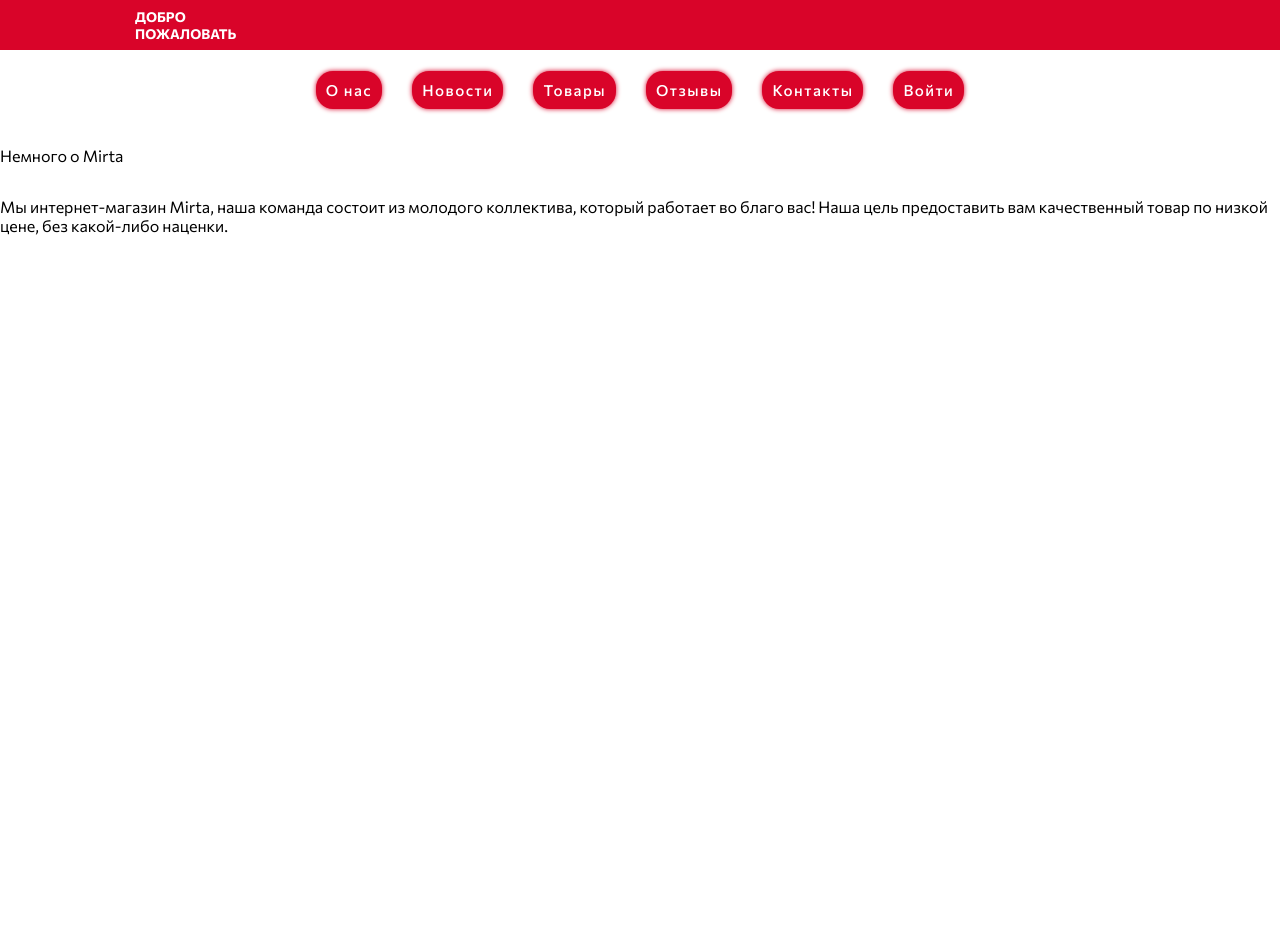
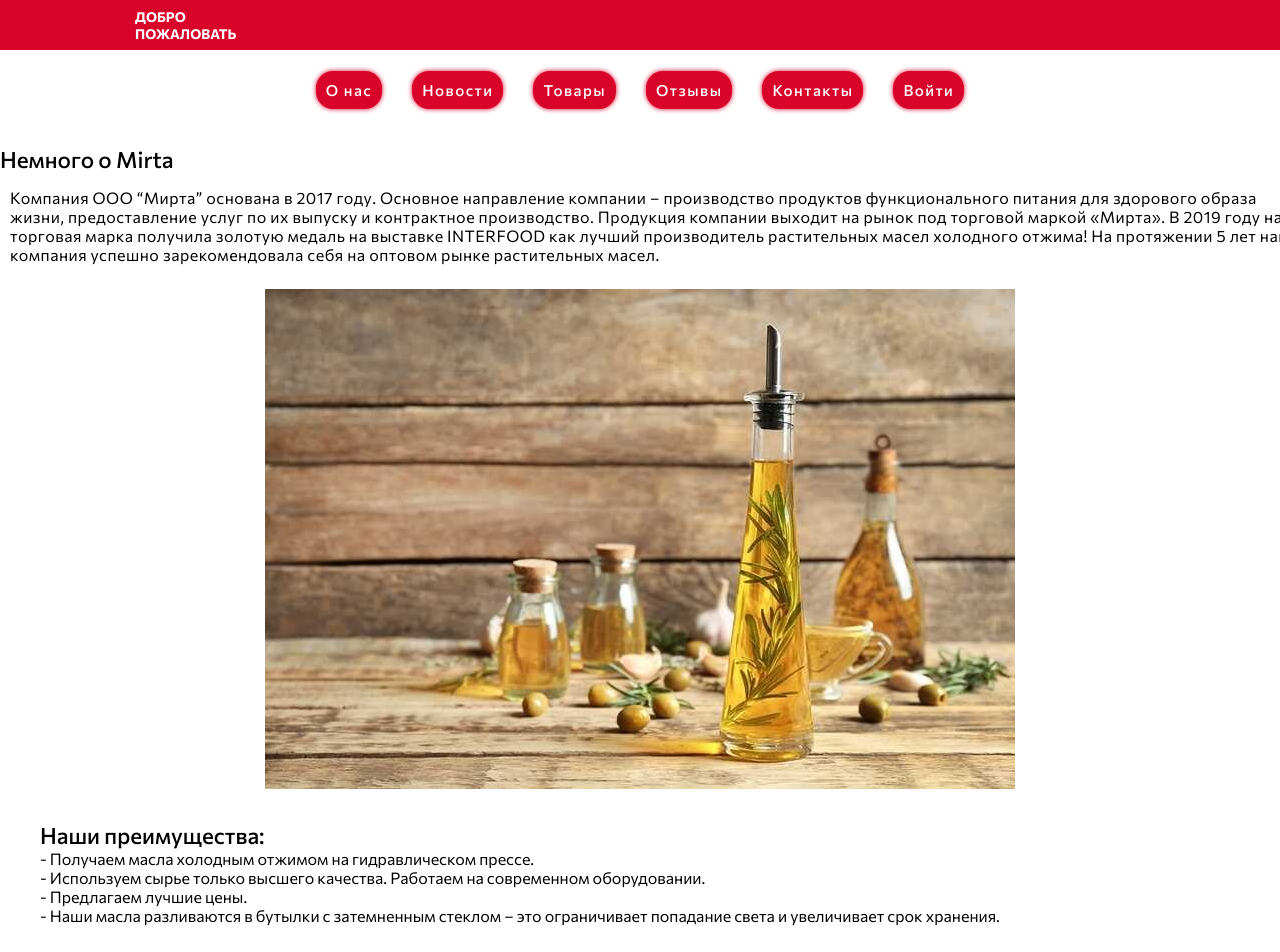
Before and after one commit to greatpersonn/marketapp, a React (Create React App) app in the folder client/: page /about in a window 1280 px wide. Shown: the top 952 px of the page. Before the commit the page ends 800 px from the top, so only its background shows below. Built offline with nearby package versions, Linux system fonts and the light colour scheme.

Commit message:
create admin panel, rework components and create new feature

```diff
--- a/client/src/components/organisms/Title.jsx
+++ b/client/src/components/organisms/Title.jsx
@@ -1,55 +1,18 @@
-import { useEffect, useState, useContext } from 'react';
-import { NavLink } from 'react-router-dom';
-
 import Logo from '../atoms/Logo';
 import Search from '../molecules/Search';
-import Create from '../templates/Create';
-import Button from '../atoms/Button';
 import Navigation from './Navigation';
-
-import { ModalContext } from '../../context/modal-context';
-import { AuthContext } from '../../context/auth-context';
 
 import './title.scss';
 
 const Title = () => {
-    const { isAddModal, setAddModal } = useContext(ModalContext);
-    const { statusLogin } = useContext(AuthContext);
-    const [user, setUser] = useState({ userimage: 'defaultUser', username: '', useremail: '', userrole: 'User' });
-
-    const handleAddProduct = () => {
-        setAddModal(prev => !prev);
-    }
-
-    useEffect(() => {
-        let data = JSON.parse(localStorage.getItem('user'));
-        setUser(data);
-    }, []);
-
     return (
-        <>
         <div className="container-title">
             <div className="title-leftside">
                 <Logo />
                 <Search />
-                    {/* {
-                        statusLogin ?
-                            (user.userrole === 'Admin' || user.userrole === 'Moderator')
-                            &&
-                            <div className="title-moder">
-                                <Button name='Добавить продукт' func={() => { handleAddProduct() }} />
-                                <NavLink to='/users'>Список пользователей</NavLink>
-                            </div>
-                            :
-                            null
-                    } */}
             </div>
             <Navigation />
         </div>
-            {
-                isAddModal && <Create />
-            }
-        </>
     );
 }
 
--- a/client/src/components/pages/Main.jsx
+++ b/client/src/components/pages/Main.jsx
@@ -11,6 +11,7 @@ import Shopcart from "../templates/Shopcart";
 import News from "../templates/News";
 import About from "../templates/About";
 import Contacts from "../templates/Contacts";
+import Admin from "../templates/Admin";
 
 import { ThemeContext } from "../../context/theme-context";
 
@@ -32,6 +33,7 @@ const Main = () => {
                     <Route path="/news" element={<News />} />
                     <Route path="/about" element={<About />} />
                     <Route path="/contacts" element={<Contacts />} />
+                    <Route path="/adminpanel" element={<Admin />} />
                 </Routes>
             </div>
         </main>
--- a/client/src/components/templates/About.jsx
+++ b/client/src/components/templates/About.jsx
@@ -8,7 +8,16 @@ const About = () => {
             <Navigation />
             <div className="container-aboutus">
                 <p>Немного о Mirta</p>
-                <p>Мы интернет-магазин Mirta, наша команда состоит из молодого коллектива, который работает во благо вас! Наша цель предоставить вам качественный товар по низкой цене, без какой-либо наценки.</p>
+                <p>Компания ООО “Мирта” основана в 2017 году. Основное направление компании – производство продуктов функционального питания для здорового образа жизни, предоставление услуг по их выпуску и контрактное производство. Продукция компании выходит на рынок под торговой маркой «Мирта». В 2019 году наша торговая марка получила золотую медаль на выставке INTERFOOD как лучший производитель растительных масел холодного отжима! На протяжении 5 лет наша компания успешно зарекомендовала себя на оптовом рынке растительных масел.</p>
+                <img src={require('../../assets/images/oil2.jpg')} alt="oilImage" />
+                <ul>
+                    Наши преимущества:
+                    <li>- Получаем масла холодным отжимом на гидравлическом прессе.</li>
+                    <li>- Используем сырье только высшего качества. Работаем на современном оборудовании.</li>
+                    <li>- Предлагаем лучшие цены.</li>
+                    <li>- Наши масла разливаются в бутылки с затемненным стеклом – это ограничивает попадание света и увеличивает срок хранения.</li>
+                </ul>
+                <img src={require('../../assets/images/oil1.jpg')} alt="oilImage" />
             </div>
         </>
     );
--- /dev/null
+++ b/client/src/components/templates/Admin.jsx
@@ -0,0 +1,68 @@
+import { useState, useEffect, useContext } from 'react';
+import { NavLink } from 'react-router-dom';
+
+import Button from '../atoms/Button';
+import Create from '../templates/Create';
+
+import { AuthContext } from '../../context/auth-context';
+import { ModalContext } from '../../context/modal-context';
+
+import './admin.scss';
+
+const Admin = () => {
+    const [isLoading, setLoading] = useState(false);
+    const [user, setUser] = useState({ userimage: 'defaultUser.png', username: '', useremail: '', userrole: 'User' });
+
+    const { statusLogin } = useContext(AuthContext);
+    const { isAddModal, setAddModal } = useContext(ModalContext);
+
+
+    const handleLoadData = async () => {
+        setLoading(true);
+
+        let userdata = JSON.parse(localStorage.getItem('user'));
+        setUser(userdata);
+
+        setLoading(false);
+    }
+
+    const handleAddProduct = () => {
+        setAddModal(prev => !prev);
+    }
+
+    useEffect(() => {
+        handleLoadData();
+    }, []);
+
+    return (
+        <>
+            <div className="container-adminpanel">
+                <p>Админ-панель</p>
+                <p>Добро пожаловать в админ-панель, {user.username}, хорошей работы!</p>
+                {
+                    statusLogin ?
+                        user.userrole === 'Admin' || user.userrole === 'Moderator' || user.userrole === 'Operator' ?
+                            <>
+                                {
+                                    <div className="title-moder">
+                                        <Button name='Добавить продукт' func={() => { handleAddProduct() }} />
+                                        <NavLink to='/users'>Список пользователей</NavLink>
+                                        <NavLink to='/orders'>Активные заказы</NavLink>
+                                    </div>
+                                }
+                            </>
+                            :
+                            <p>No hi!</p>
+                        :
+                        <p>Dou u know de way?</p>
+                }
+            </div>
+
+            {
+                isAddModal && <Create />
+            }
+        </>
+    );
+}
+
+export default Admin;
--- a/client/src/components/templates/Order.jsx
+++ b/client/src/components/templates/Order.jsx
@@ -36,7 +36,7 @@ const Order = ({ products }) => {
                 email: user.useremail,
                 ordernum: user._id.length + (Math.floor(Math.random() * 10000)),
                 orderstatus: 'Обработка',
-                orderdate: `${date.getDate()}.${date.getMonth()}.${date.getFullYear()} ${date.getHours()}:${date.getMinutes()}`
+                orderdate: `${date.getDate()}.${date.getMonth() + 1}.${date.getFullYear()} ${date.getHours()}:${date.getMinutes()}`
             }
 
             const response = await fetch('http://localhost:5000/create-user-orders', {
--- a/client/src/components/templates/Profile.jsx
+++ b/client/src/components/templates/Profile.jsx
@@ -62,7 +62,11 @@ const Profile = () => {
                                         <p>Почта: <span>{user.useremail}</span></p>
                                         <p>Роль: <span>{user.userrole}</span></p>
                                         <NavLink to="/">Главная</NavLink>
+                                        <NavLink to="/shop-cart">Корзина</NavLink>
                                         <NavLink to="/" onClick={handleLogout}>Выход</NavLink>
+                                        {
+                                            user.userrole === 'Admin' || user.userrole === 'Moderator' || user.userrole === 'Operator' ? <NavLink to='/adminpanel'>Панель сотрудника</NavLink> : null
+                                        }
                                     </div>
                                     <div className="profile-order">
                                         {
--- a/client/src/components/templates/about.scss
+++ b/client/src/components/templates/about.scss
@@ -5,4 +5,36 @@
     flex-direction: column;
     justify-content: center;
     align-items: flex-start;
+
+    p {
+        margin: 0;
+        width: 1300px;
+
+        &:nth-child(1) {
+            padding: 15px 0px;
+            font-size: 1.4rem;
+            font-weight: 500;
+        }
+
+        &:nth-child(2) {
+            padding: 0px 10px 15px;
+            letter-spacing: 0.03rem;
+        }
+    }
+
+    img {
+        margin: 0 auto;
+        padding: 10px 0px;
+    }
+
+    ul {
+        font-size: 1.4rem;
+        font-weight: 500;
+
+        li {
+            list-style: none;
+            font-size: 1rem;
+            font-weight: 400;
+        }
+    }
 }
--- /dev/null
+++ b/client/src/components/templates/admin.scss
@@ -0,0 +1,60 @@
+.container-adminpanel {
+    width: 1200px;
+
+    display: flex;
+    flex-direction: column;
+
+    p {
+        margin: 0;
+
+        &:nth-child(1) {
+            padding: 30px 0px 10px;
+            font-size: 1.4rem;
+            font-weight: 500;
+        }
+
+        &:nth-child(2) {
+            font-size: 1rem;
+            font-weight: 400;
+            letter-spacing: 0.01rem;
+        }
+    }
+
+    button {
+        margin: 15px 0px 5px;
+    }
+
+    .title-moder {
+        display: flex;
+        flex-direction: column;
+
+        a {
+            width: 150px;
+            margin: 5px 0px;
+            padding: 12px 25px;
+
+            letter-spacing: 0.09rem;
+            font-family: 'Commissioner', sans-serif;
+            font-size: 0.95rem;
+            font-weight: 500;
+            color: #fff;
+            text-decoration: none;
+
+            outline: none;
+            border: none;
+            background-color: #d90429;
+            box-shadow: 0px 0px 5px 0px #d90429;
+            border-radius: 17px;
+            transition: all 0.5s;
+
+            &:hover {
+                transition: all 0.5s;
+
+                cursor: pointer;
+                color: white;
+                background-color: #000;
+                box-shadow: 0px 0px 5px 0px #000;
+            }
+        }
+    }
+}
--- a/client/src/components/templates/profile.scss
+++ b/client/src/components/templates/profile.scss
@@ -5,11 +5,12 @@
     justify-content: flex-start;
 
     .profile-info {
+        width: 150px;
         display: flex;
         flex-direction: column;
 
         img {
-            margin: 100px 0px 20px;
+            margin: 100px auto 20px;
             width: 128px;
             height: 128px;
 
```
Also changed, not shown: client/src/assets/images/oil1.jpg (added), client/src/assets/images/oil2.jpg (added). Lines whose indentation alone changed are shown as unchanged.
